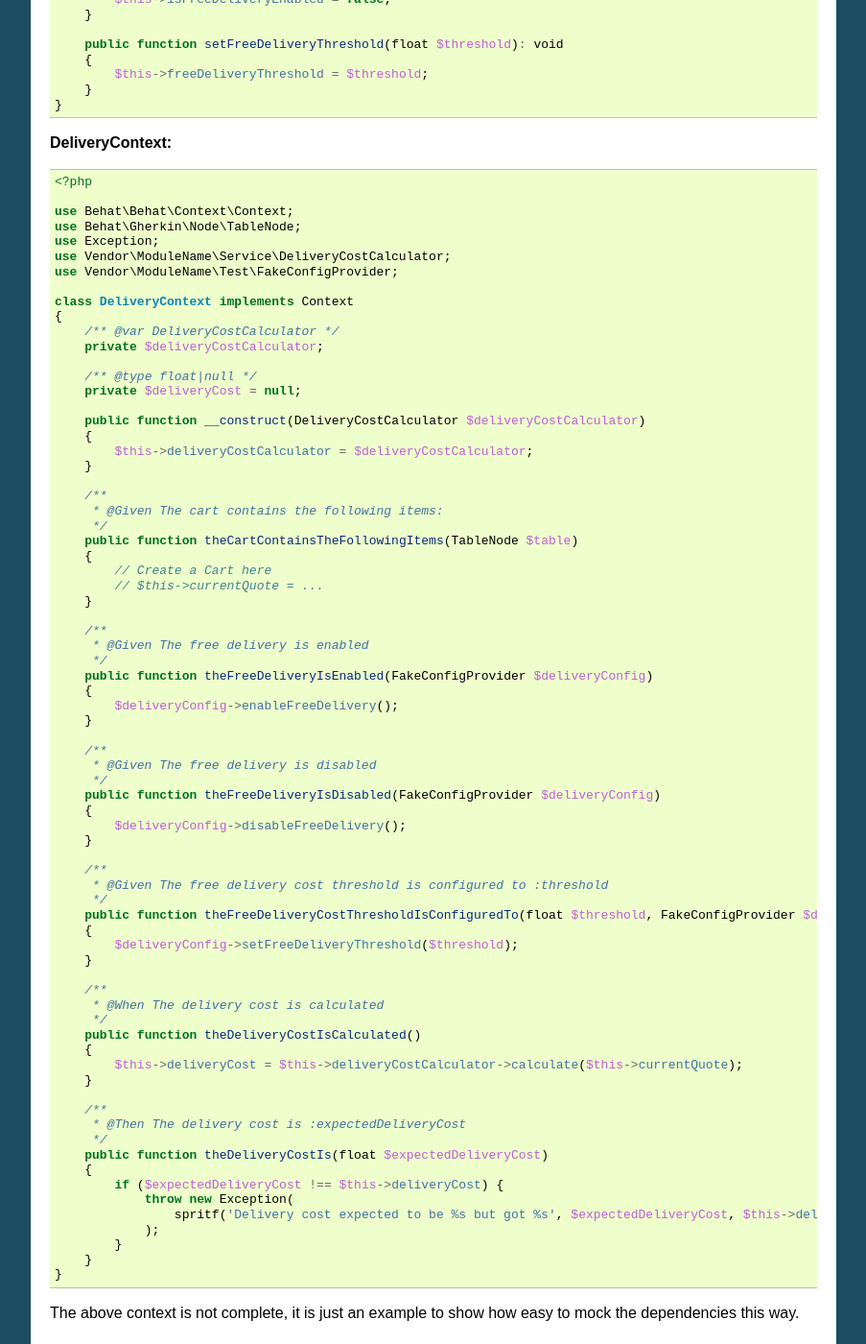
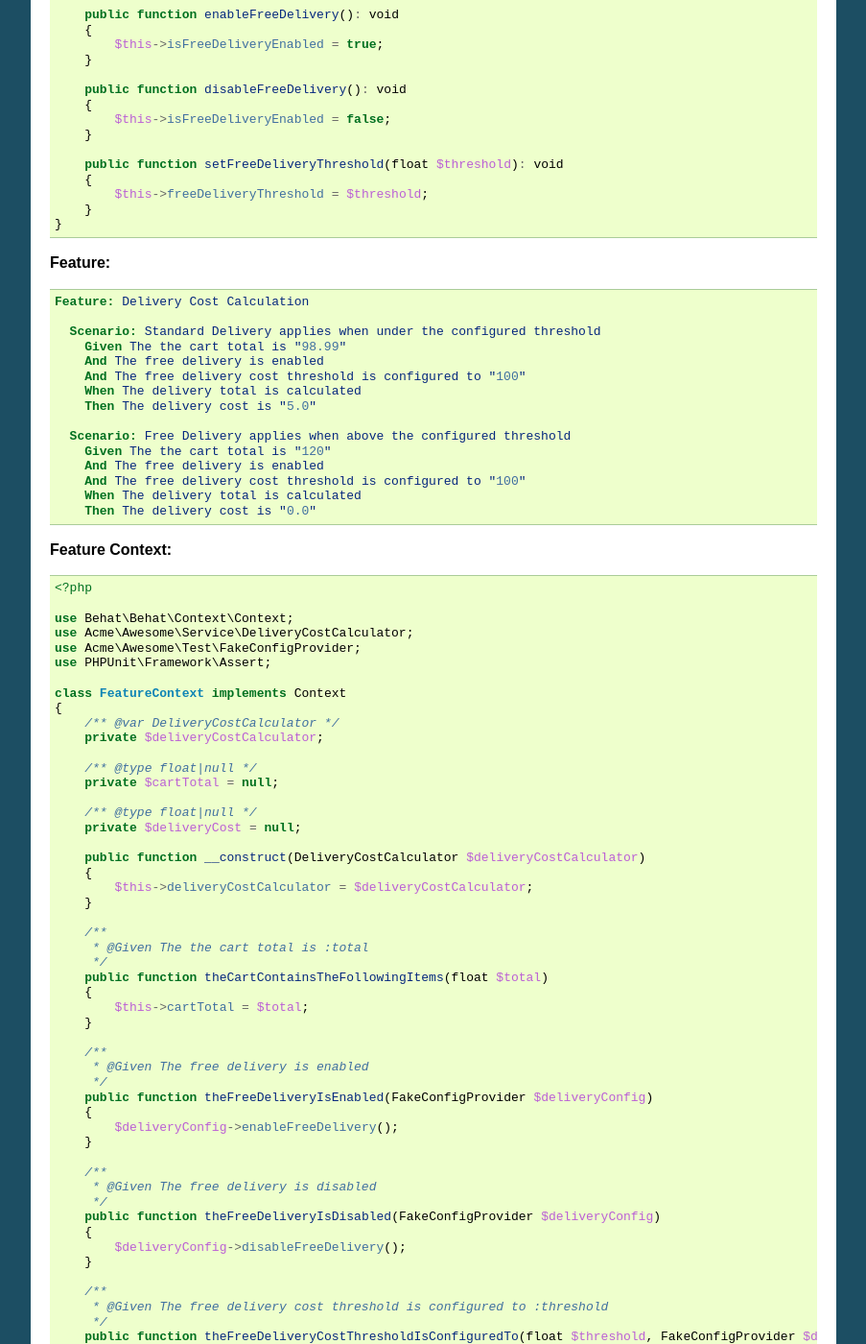
Before and after one commit to tkotosz/BehatMagento2Extension, a Sphinx documentation site: the page built from docs/guide/usage/mocking-dependency.rst, in a window 1280 px wide and 1400 px high, scrolled down 2618 px. Shown: the whole window at 96% size, without its empty margins (198-1101 px from the left). Built offline with Sphinx 7.4.7, drawn with Linux system fonts in a browser that asks for light colours; some of the changed text lies outside the part shown.

Commit message:
fix documentation

```diff
--- a/docs/guide/usage/mocking-dependency.rst
+++ b/docs/guide/usage/mocking-dependency.rst
@@ -7,7 +7,7 @@
 
     <?php
 
-    namespace Vendor\ModuleName\Config;
+    namespace Acme\Awesome\Config;
 
     interface ConfigProviderInterface
     {
@@ -22,7 +22,7 @@
 
     <?php
 
-    namespace Vendor\ModuleName\Config;
+    namespace Acme\Awesome\Config;
 
     use Magento\Framework\App\Config\ScopeConfigInterface;
 
@@ -51,7 +51,10 @@
 
 .. code-block:: xml
 
-    <preference for="Vendor\ModuleName\Config\ConfigProviderInterface" type="Vendor\ModuleName\Config\ConfigProvider" />
+    <?xml version="1.0"?>
+    <config xmlns:xsi="http://www.w3.org/2001/XMLSchema-instance" xsi:noNamespaceSchemaLocation="urn:magento:framework:ObjectManager/etc/config.xsd">
+        <preference for="Acme\Awesome\Config\ConfigProviderInterface" type="Acme\Awesome\Config\ConfigProvider" />
+    </config>
 
 In addition to these you have an application service which depends on this config interface, e.g.:
 
@@ -59,11 +62,11 @@
 
     <?php
 
-    namespace Vendor\ModuleName\Service;
+    namespace Acme\Awesome\Service;
 
-    use Magento\Quote\Model\Quote;
+    use Acme\Awesome\Config\ConfigProviderInterface;
 
-    class DeliveryCostCalculator implements DeliveryCostCalculatorInterface
+    class DeliveryCostCalculator
     {
         private const DELIVERY_COST = 5.0;
 
@@ -75,21 +78,26 @@
             $this->deliveryConfig = $deliveryConfig;
         }
 
-        public function calculate(Quote $quote): float
+        public function calculate(float $total): float
+        {
+            if ($this->isFreeDelivery($total)) {
+                return 0.0;
+            }
+
+            return self::DELIVERY_COST;
+        }
+
+        private function isFreeDelivery(float $total): bool
         {
             if (!$this->deliveryConfig->isFreeDeliverEnabled()) {
-                return self::DELIVERY_COST;
+                return false;
             }
 
-            if ($quote->getGrandTotal() < $this->deliveryConfig->getFreeDeliveryThreshold()) {
-                return self::DELIVERY_COST;
-            }
-
-            return 0.0;
+            return $total >= $this->deliveryConfig->getFreeDeliveryThreshold();
         }
     }
 
-When you write your application tests, if you would like to avoid relying on the database, then you either need to mock ``Magento\Framework\App\Config\ScopeConfigInterface`` or ``Vendor\ModuleName\Config\ConfigProviderInterface``. Lets assume we would like to mock our own ``ConfigProviderInterface`` this time.
+When you write your application tests, if you would like to avoid relying on the database, then you either need to mock ``Magento\Framework\App\Config\ScopeConfigInterface`` or ``Acme\Awesome\Config\ConfigProviderInterface``. Lets assume we would like to mock our own ``ConfigProviderInterface`` this time.
 
 First of all we need to configure a ``test`` area in Magento.
 We can do this by adding the following to the module's global ``etc/di.xml``:
@@ -117,10 +125,10 @@
 
     <?xml version="1.0"?>
     <config xmlns:xsi="http://www.w3.org/2001/XMLSchema-instance" xsi:noNamespaceSchemaLocation="urn:magento:framework:ObjectManager/etc/config.xsd">
-        <preference for="Vendor\ModuleName\Config\ConfigProviderInterface" type="Vendor\ModuleName\Test\FakeConfigProvider" />
+        <preference for="Acme\Awesome\Config\ConfigProviderInterface" type="Acme\Awesome\Test\FakeConfigProvider" />
     </config>
 
-And we are done. After a cache clear everything should be ready to use. If you inject the ``Vendor\ModuleName\Service\DeliveryCostCalculator`` into your Behat Context then it will use the ``Vendor\ModuleName\Test\FakeConfigProvider`` which we can freely modify in our tests.
+And we are done. After a cache clear everything should be ready to use. If you inject the ``Acme\Awesome\Service\DeliveryCostCalculator`` into your Behat Context then it will use the ``Acme\Awesome\Test\FakeConfigProvider`` which we can freely modify in our tests.
 
 E.g.:
 
@@ -130,9 +138,9 @@
 
     <?php
 
-    namespace Vendor\ModuleName\Test;
+    namespace Acme\Awesome\Test;
 
-    use Magento\Framework\App\Config\ScopeConfigInterface;
+    use Acme\Awesome\Config\ConfigProviderInterface;
 
     class FakeConfigProvider implements ConfigProviderInterface
     {
@@ -168,22 +176,44 @@
         }
     }
 
-**DeliveryContext:**
+**Feature:**
+
+.. code-block:: gherkin
+
+  Feature: Delivery Cost Calculation
+
+    Scenario: Standard Delivery applies when under the configured threshold
+      Given The the cart total is "98.99"
+      And The free delivery is enabled
+      And The free delivery cost threshold is configured to "100"
+      When The delivery total is calculated
+      Then The delivery cost is "5.0"
+
+    Scenario: Free Delivery applies when above the configured threshold
+      Given The the cart total is "120"
+      And The free delivery is enabled
+      And The free delivery cost threshold is configured to "100"
+      When The delivery total is calculated
+      Then The delivery cost is "0.0"
+
+**Feature Context:**
 
 .. code-block:: php
 
     <?php
 
     use Behat\Behat\Context\Context;
-    use Behat\Gherkin\Node\TableNode;
-    use Exception;
-    use Vendor\ModuleName\Service\DeliveryCostCalculator;
-    use Vendor\ModuleName\Test\FakeConfigProvider;
+    use Acme\Awesome\Service\DeliveryCostCalculator;
+    use Acme\Awesome\Test\FakeConfigProvider;
+    use PHPUnit\Framework\Assert;
 
-    class DeliveryContext implements Context
+    class FeatureContext implements Context
     {
         /** @var DeliveryCostCalculator */
         private $deliveryCostCalculator;
+
+        /** @type float|null */
+        private $cartTotal = null;
 
         /** @type float|null */
         private $deliveryCost = null;
@@ -194,12 +224,11 @@
         }
 
         /**
-         * @Given The cart contains the following items:
+         * @Given The the cart total is :total
          */
-        public function theCartContainsTheFollowingItems(TableNode $table)
+        public function theCartContainsTheFollowingItems(float $total)
         {
-            // Create a Cart here
-            // $this->currentQuote = ...
+            $this->cartTotal = $total;
         }
 
         /**
@@ -227,11 +256,11 @@
         }
 
         /**
-         * @When The delivery cost is calculated
+         * @When The delivery total is calculated
          */
-        public function theDeliveryCostIsCalculated()
+        public function theDeliveryTotalIsCalculated()
         {
-            $this->deliveryCost = $this->deliveryCostCalculator->calculate($this->currentQuote);
+            $this->deliveryCost = $this->deliveryCostCalculator->calculate($this->cartTotal);
         }
 
         /**
@@ -239,12 +268,6 @@
          */
         public function theDeliveryCostIs(float $expectedDeliveryCost)
         {
-            if ($expectedDeliveryCost !== $this->deliveryCost) {
-                throw new Exception(
-                    spritf('Delivery cost expected to be %s but got %s', $expectedDeliveryCost, $this->deliveryCost)
-                );
-            }
+            Assert::assertEquals($expectedDeliveryCost, $this->deliveryCost);
         }
     }
-
-The above context is not complete, it is just an example to show how easy to mock the dependencies this way.
```
Also changed, not shown: other parts of docs/guide/usage/mocking-dependency.rst (+1 -1 lines).
